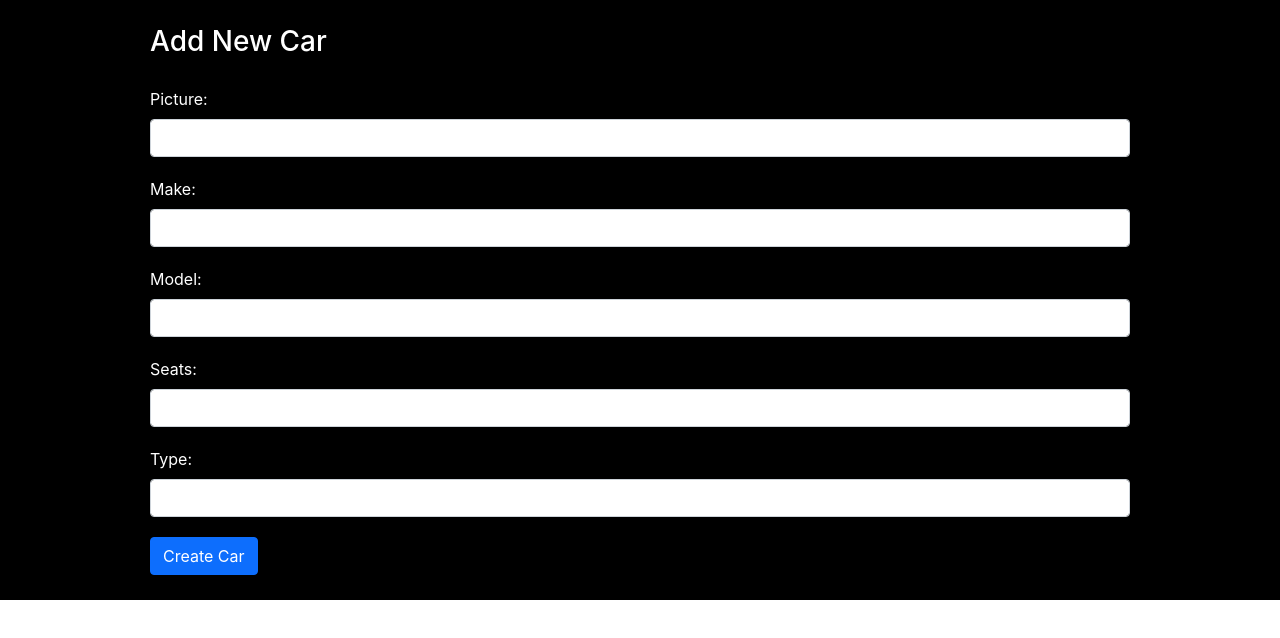
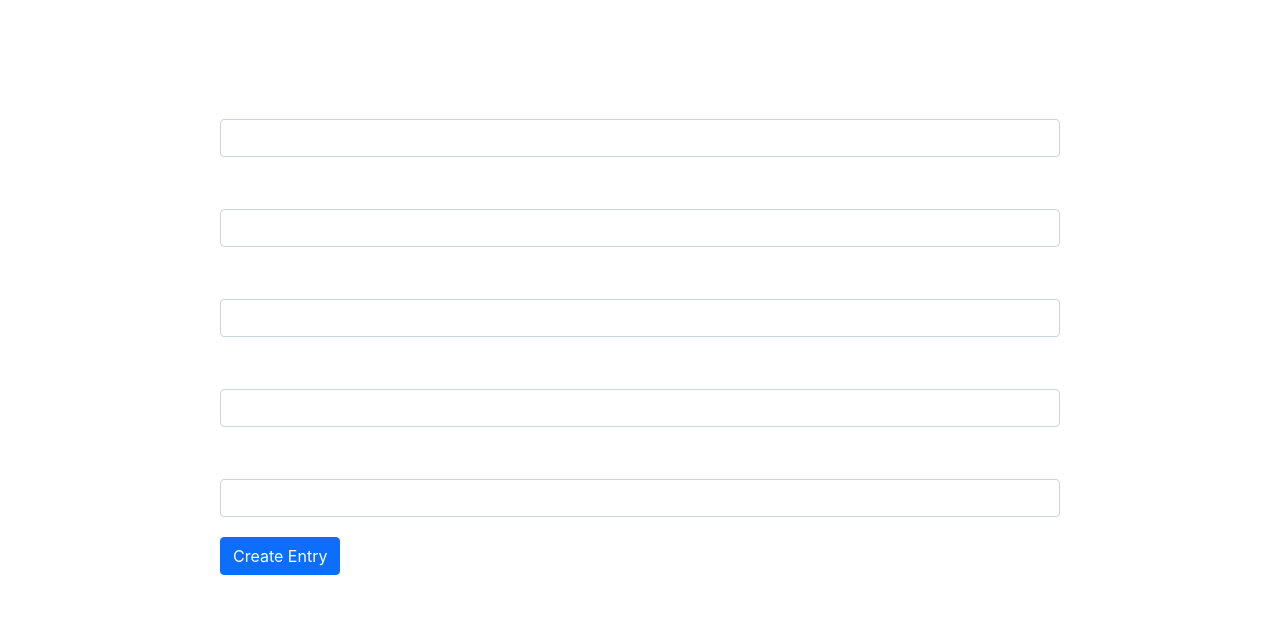
Before and after one commit to ParkerHansen7777/luxury_autos, a React (Create React App) app: page /cars in a window 1280 px wide. Shown: the top 638 px of the page. Built offline with nearby package versions, Linux system fonts and the light colour scheme.

Commit message:
UI changes

```diff
--- a/src/components/cars.component.js
+++ b/src/components/cars.component.js
@@ -97,7 +97,7 @@ export default class CarsList extends Component {
                             {this.state.adding ? <NewCar /> : null}
                             {this.state.editting ? <EditCar /> : null}
                             {this.state.deleting ?
-                                <div className="Page-body">
+                                <div className="container">
                                      <h3 className="form-heading">Delete Car entry</h3>
                                     <form onSubmit={this.deleteCar}>
                                         <div className="form-group">
--- a/src/components/edit_car.component.js
+++ b/src/components/edit_car.component.js
@@ -111,8 +111,8 @@ export default class EditCar extends Component {
         render(){
             return(
 
-                <div className="Page">
-                    <div className="Page-body">
+
+                <div className="container">
                     <h3 className="form-heading">Edit Car entry</h3>
                     <form onSubmit={this.onSubmit}>
                     <div className="form-group">
@@ -178,11 +178,11 @@ export default class EditCar extends Component {
                             />
                     </div>
                     <div className="form-group">
-                            <input type="submit" value="Submit Changes" className="btn btn-primary" />
+                        <input type="submit" value="Edit Entry" className="btn btn-primary" />
                     </div>
                     </form>
                 </div>
-                </div>
+
 
             )
         }
--- a/src/components/new_car.component.js
+++ b/src/components/new_car.component.js
@@ -76,9 +76,9 @@ constructor(props) {
 
 	render(){
         return(
-            <div className="Page">
-				<div className="Page-body">
-					<h3 className="form-heading" >Add New Car</h3>
+
+				<div className="container">
+					<h3 className="form-heading" >Add New Car entry</h3>
 					<form onSubmit={this.onSubmit}>
 						<div className="form-group">
 							<label className="form-label" >Picture: </label>
@@ -126,11 +126,11 @@ constructor(props) {
 								/>
 						</div>
 						<div className="form-group">
-							<input type="submit" value="Create Car" className="btn btn-primary" />
+							<input type="submit" value="Create Entry" className="btn btn-primary" />
 						</div>
 					</form>
 				</div>
-			</div>
+
         )
     }
 
--- a/src/components/page.css
+++ b/src/components/page.css
@@ -1,6 +1,10 @@
+html, body { height: 100% }
+
 .Page{
+	margin: auto;
 	background-color: rgb(255, 255, 255);
-	min-height: 100%;
+
+
 }
 .Page-header {
 	background-color: rgb(0, 0, 0);
@@ -11,12 +15,12 @@
 	color: gold;
 	padding-left: 4vw;
 }
-
 .Page-header a{
 	text-decoration: none;
 	display: inline-block;
 	font-size: 20pt;
 }
+
 
 .Page-header a > img{
 	vertical-align: middle;
@@ -34,20 +38,24 @@
 	padding-bottom: 2vh;
 }
 
+.Page-body{
+	min-height: 80vh;
+	padding: 25px 150px;
+	background-color: black;
+}
+
 .Page-footer {
+	width: 100%;
+	position: relative;
 	background: #DDE0E3;
     padding: 15px 10px;
-    position: relative;
     left: 0;
     bottom: 0;
-	width: 100%;
 	text-align: center;
 }
 
-.Page-body{
-	height: 100%;
+.container{
 	padding: 25px 150px;
-	background-color: black;
 }
 
 .img-container {
--- a/src/index.css
+++ b/src/index.css
@@ -1,5 +1,10 @@
+html{
+  margin: 0;
+  height: 100%;
+}
+
 body {
-  margin: 0;
+  height: 100%;
   font-family: -apple-system, BlinkMacSystemFont, 'Segoe UI', 'Roboto', 'Oxygen',
     'Ubuntu', 'Cantarell', 'Fira Sans', 'Droid Sans', 'Helvetica Neue',
     sans-serif;
```
Lines whose indentation alone changed are shown as unchanged.
